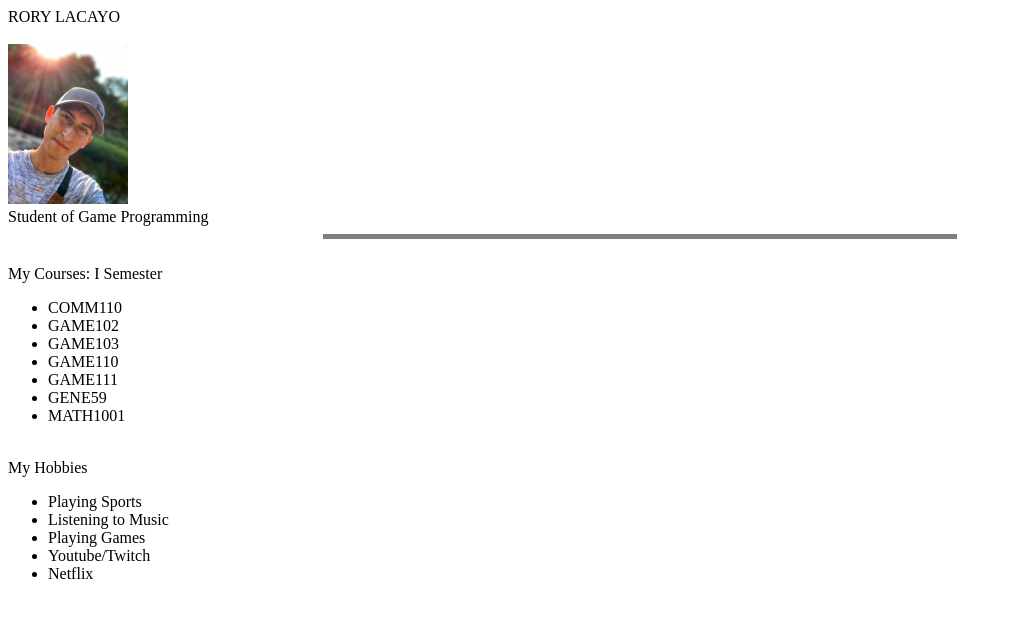
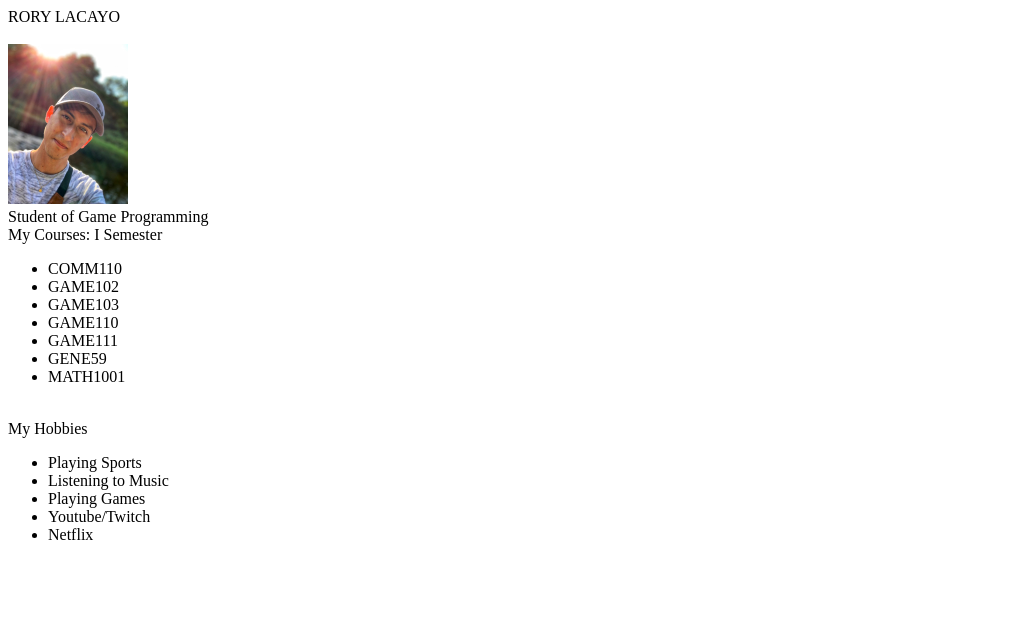
Before and after one commit to roryjl-n/roryjl-n.github.io, a plain HTML site: page portfolio.html in a window 1280 px wide. Shown: the whole page, without its empty margins (0-1012 px from the left). Drawn offline with Linux system fonts and the light colour scheme.

Commit message:
Update portfolio.html

```diff
--- a/portfolio.html
+++ b/portfolio.html
@@ -11,7 +11,7 @@
     <img src="IMAGES/thumbnail_IMG_0346.jpg" height="160" alt="RORY">
      <BR>
     Student of Game Programming
-    <HR size="5" width="50%" noshade>
+    <HR1 size="5" width="50%" noshade>
      <BR>
     My Courses: I Semester
        <ul>
```
